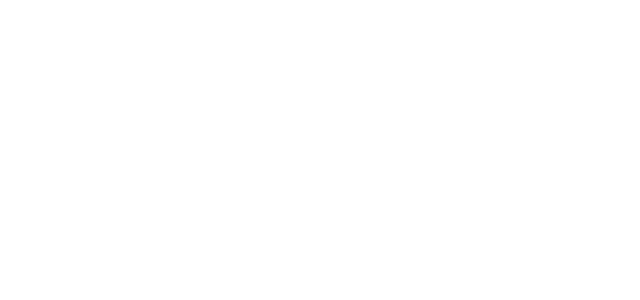
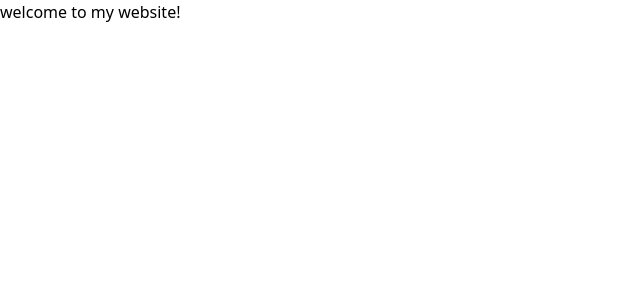
Before and after one commit to ryanneekidev/my-website, a Next.js app: page / in a window 1280 px wide. Shown: the top 300 px of the page, without its empty margins (0-640 px from the left). Built offline with nearby package versions, Linux system fonts and the light colour scheme.

Commit message:
Test basic website functionality

```diff
--- a/src/app/page.js
+++ b/src/app/page.js
@@ -3,6 +3,7 @@
 export default function Home() {
   return (
     <div>
+      welcome to my website!
     </div>
   );
 }
```
